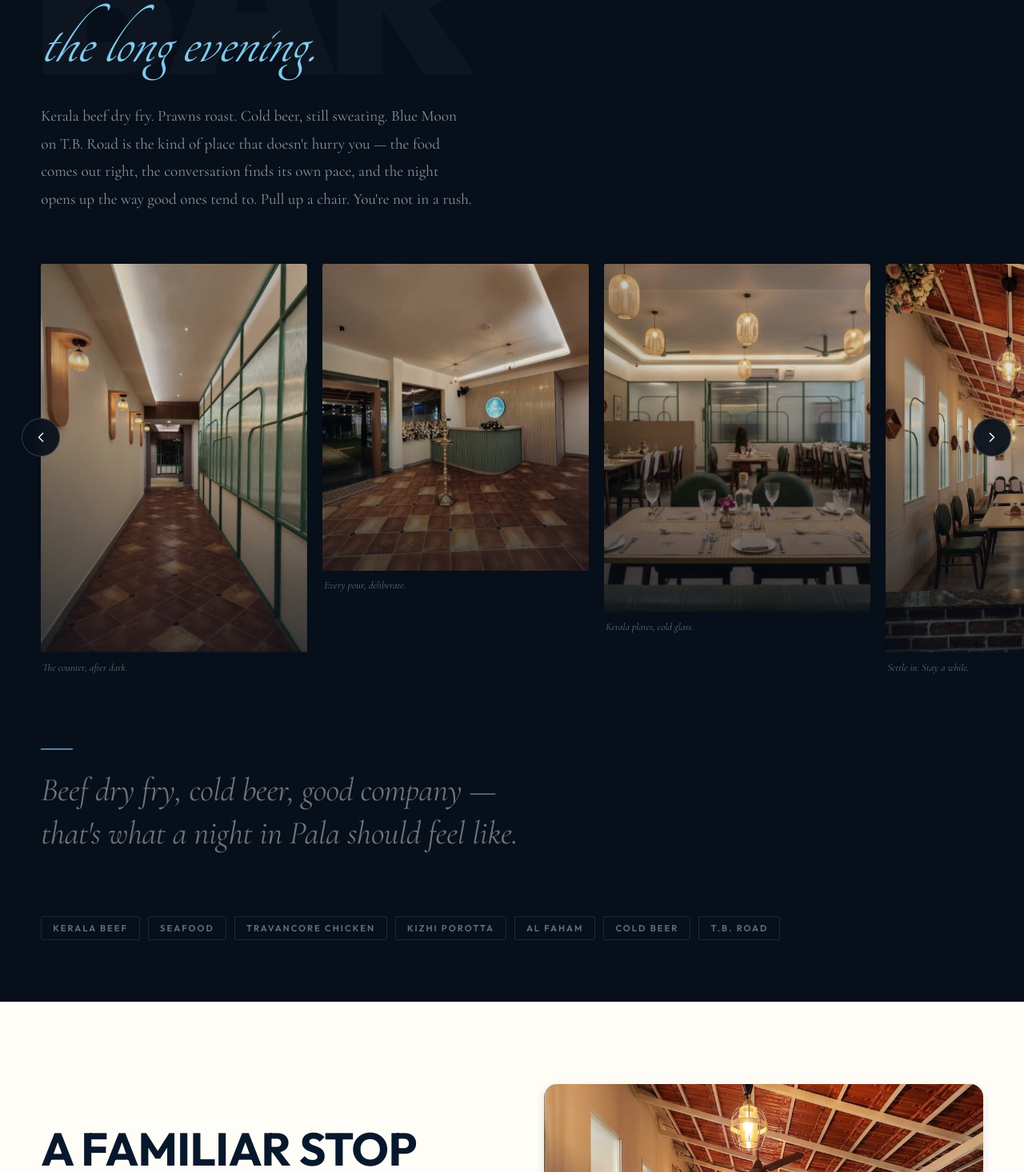
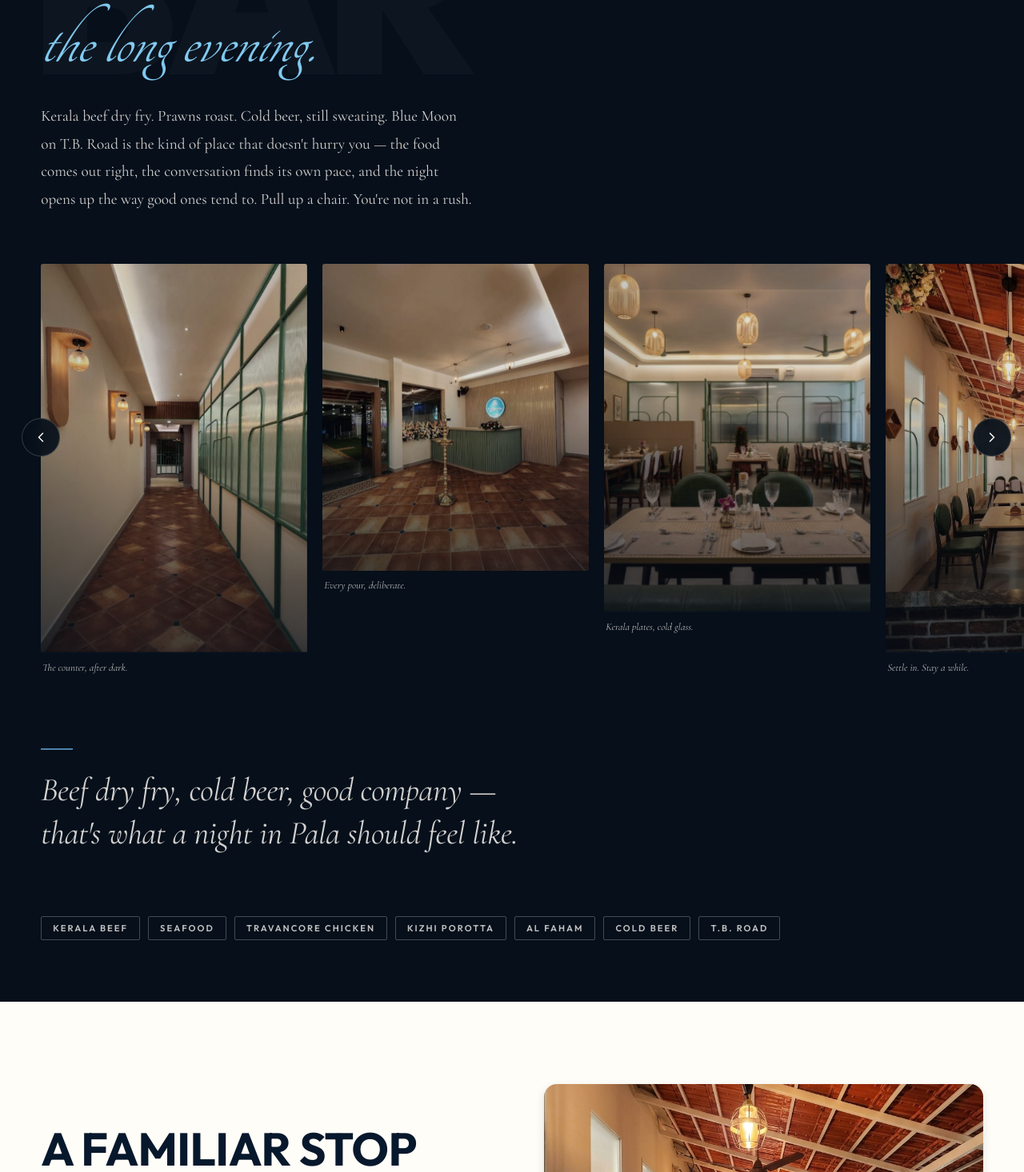
Before and after one commit to culturyal-ops/blue-moon-bar, a React (Vite) app: page / in a window 1280 px wide. Shown: the part 2444-3910 px from the top of the page at 80% size. Built offline with nearby package versions, Linux system fonts and the light colour scheme; a web font is replaced by a local one.

Commit message:
fix: lift dark-section text opacity for outdoor legibility

```diff
--- a/src/components/BarEditorial.css
+++ b/src/components/BarEditorial.css
@@ -80,7 +80,7 @@
   font-family: var(--font-body);
   font-size: clamp(1rem, 1.5vw, 1.2rem);
   line-height: 1.8;
-  color: rgba(255, 253, 248, 0.55);
+  color: rgba(255, 253, 248, 0.82);
   max-width: 540px;
 }
 
@@ -164,7 +164,7 @@
   font-family: var(--font-body);
   font-size: clamp(0.78rem, 1vw, 0.95rem);
   font-style: italic;
-  color: rgba(255, 253, 248, 0.38);
+  color: rgba(255, 253, 248, 0.7);
   line-height: 1.4;
   padding-left: 2px;
 }
@@ -218,7 +218,7 @@
   font-weight: 400;
   line-height: 1.3;
   letter-spacing: -0.01em;
-  color: rgba(255, 253, 248, 0.42);
+  color: rgba(255, 253, 248, 0.82);
   max-width: 800px;
   position: relative;
   z-index: 1;
@@ -249,16 +249,16 @@
   font-weight: 600;
   letter-spacing: 0.18em;
   text-transform: uppercase;
-  color: rgba(255, 253, 248, 0.4);
-  border: 1px solid rgba(255, 253, 248, 0.1);
+  color: rgba(255, 253, 248, 0.75);
+  border: 1px solid rgba(255, 253, 248, 0.25);
   border-radius: 2px;
   padding: 6px 14px;
   transition: color 0.2s, border-color 0.2s;
 }
 
 .bar-editorial__tag:hover {
-  color: rgba(185, 218, 244, 0.8);
-  border-color: rgba(110, 181, 233, 0.3);
+  color: #fff;
+  border-color: rgba(110, 181, 233, 0.6);
 }
 
 /* ── Mobile ── */
--- a/src/components/Footer.css
+++ b/src/components/Footer.css
@@ -72,7 +72,7 @@
 
 .footer-descriptor {
   font-size: var(--text-sm);
-  color: rgba(174, 210, 240, 0.5);
+  color: rgba(174, 210, 240, 0.75);
   letter-spacing: 0.1em;
   text-transform: uppercase;
   font-family: var(--font-ui);
@@ -99,8 +99,7 @@
   font-weight: 700;
   letter-spacing: 0.28em;
   text-transform: uppercase;
-  /* Deep blue — not bright sky blue */
-  color: rgba(90, 150, 210, 0.65);
+  color: rgba(110, 181, 233, 0.9);
   margin: 0;
 }
 
@@ -117,7 +116,7 @@
   justify-content: space-between;
   min-height: 54px;
   padding: 12px 0;
-  color: rgba(238, 244, 251, 0.75);
+  color: rgba(238, 244, 251, 0.92);
   border-bottom: 1px solid rgba(18, 61, 106, 0.45);
   background: transparent;
   border-radius: 0;
@@ -173,7 +172,7 @@
 
 .footer-nav-arrow {
   font-size: 1rem;
-  color: rgba(36, 104, 172, 0.55);
+  color: rgba(110, 181, 233, 0.75);
   transition: transform 160ms ease, color 160ms ease;
   flex-shrink: 0;
 }
@@ -191,7 +190,7 @@
   justify-content: space-between;
   min-height: 54px;
   padding: 12px 0;
-  color: rgba(238, 244, 251, 0.75);
+  color: rgba(238, 244, 251, 0.92);
   border-bottom: 1px solid rgba(18, 61, 106, 0.45);
   background: transparent;
   text-decoration: none;
@@ -246,7 +245,7 @@
 
 .footer-notice {
   font-size: var(--text-sm);
-  color: rgba(174, 210, 240, 0.35);
+  color: rgba(174, 210, 240, 0.72);
   max-width: 580px;
   line-height: 1.65;
   font-family: var(--font-body);
@@ -255,7 +254,7 @@
 
 .footer-copyright {
   font-size: 0.65rem;
-  color: rgba(36, 104, 172, 0.45);
+  color: rgba(174, 210, 240, 0.65);
   font-family: var(--font-ui);
   letter-spacing: 0.15em;
   text-transform: uppercase;
@@ -266,7 +265,7 @@
   font-size: 0.65rem;
   letter-spacing: 0.12em;
   text-transform: uppercase;
-  color: rgba(90, 150, 210, 0.35);
+  color: rgba(110, 181, 233, 0.6);
   text-decoration: none;
   transition: color 200ms ease;
   display: inline-flex;
@@ -276,17 +275,17 @@
 }
 
 .footer-made-by:hover {
-  color: rgba(90, 150, 210, 0.75);
+  color: rgba(110, 181, 233, 0.95);
 }
 
 .footer-made-by-heart {
-  color: rgba(110, 181, 233, 0.4);
+  color: rgba(110, 181, 233, 0.7);
   font-size: 0.7rem;
   transition: color 200ms ease;
 }
 
 .footer-made-by:hover .footer-made-by-heart {
-  color: rgba(110, 181, 233, 0.8);
+  color: rgba(110, 181, 233, 1);
 }
 
 .footer-made-by-brand {
```
